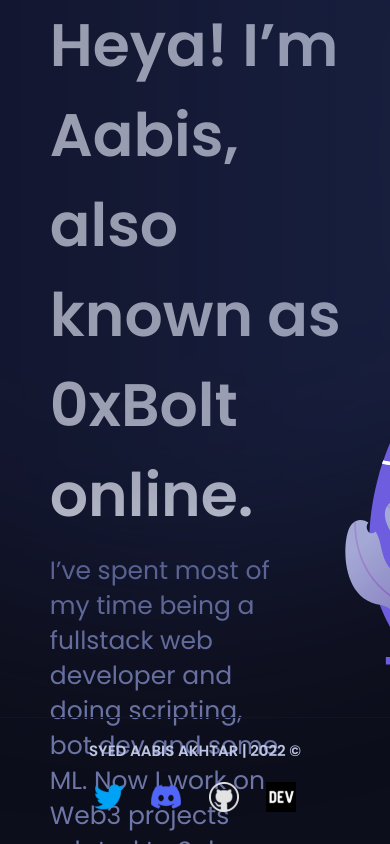
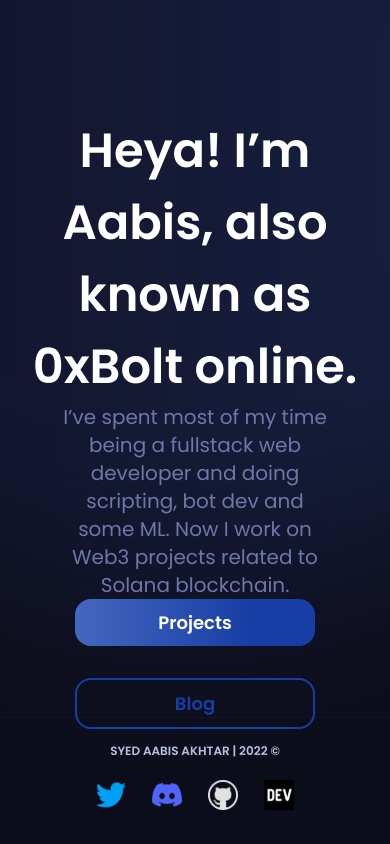
Before and after one commit to GitBolt/site, a Next.js app: page / in a window 390 px wide. Built offline with nearby package versions, Linux system fonts and the light colour scheme.

Commit message:
📱Improve responsiveness

```diff
--- a/components/Animation.tsx
+++ b/components/Animation.tsx
@@ -3,8 +3,8 @@
 
 type Props = {
   json: any,
-  height: number,
-  width: number
+  height: number | string,
+  width: number | string,
 };
 
 export const Animation = function Animation({ json, height, width }: Props) {
--- a/pages/index.tsx
+++ b/pages/index.tsx
@@ -24,7 +24,7 @@
           </Link>
         </div>
         <div className={styles.animation}>
-          <Animation json={Person} height={450} width={650} />
+          <Animation json={Person} height="40rem" width="55rem" />
         </div>
       </main>
       <Footer />
--- a/styles/Index.module.scss
+++ b/styles/Index.module.scss
@@ -18,6 +18,7 @@
         align-self: center;
         margin-left: 15%;
         width: 90%;
+        z-index: 2;
     }
     > p {
         grid-row: 3/3;
@@ -27,30 +28,35 @@
         line-height: 3.5rem;
         margin-left: 15%;
         width: 70%;
+        z-index: 2;
     }
     > .buttons {
         grid-row: 4/5;
-        grid-column: 1;
+        grid-column: 1/2;
         margin-left: 15%;
+        margin-top: 3rem;
         align-self: flex-start;
         gap: 4rem;
         display: flex;
         flex-flow: row wrap;
         align-items: center;
+        width: 100%;
+        z-index: 2;
     }
     > .animation {
         grid-row: 2/4;
         grid-column: 2;
         align-self: center;
+        z-index: 2;
     }
 }
 
 .projects {
-    @include primary_button(1.5rem, 12rem);
+    @include primary_button(1.25rem, 12rem);
     font-size: 2.25rem;
 }
 .blog {
-    @include secondary_button(1.5rem, 12rem);
+    @include secondary_button(1.25rem, 12rem);
     font-size: 2.25rem;
 }
 
@@ -64,4 +70,31 @@
     transform: translate(250px, -300px) rotate(0deg);
     background: linear-gradient(90deg, #12123062 0%, #26376d88 100%);
     filter: blur(100px);
+    z-index: 1;
 }
+
+@media only screen and (max-width: 1050px){
+    .animation {
+        display: none;
+    }
+    .main{
+        text-align: center;
+        >  h1 {
+            grid-column: 1/3;
+            align-self: center;
+            justify-self: center;
+            margin: 0;
+        }
+        > p {
+            grid-column: 1/3;
+            margin: 0;
+            justify-self: center;
+        }
+        .buttons {
+            grid-column: 1/3;
+            margin: 0;
+            justify-content: center;
+        }
+    }
+
+}
--- a/styles/globals.scss
+++ b/styles/globals.scss
@@ -18,6 +18,15 @@
   position: relative;
 }
 
+html {
+  @media only screen and (max-width: 1600px){
+    font-size: 55%;
+  }
+  @media only screen and (max-width: 1350px){
+    font-size: 50%;
+  }
+}
+
 a {
   color: inherit;
   text-decoration: none;
--- a/styles/mixins/buttons.scss
+++ b/styles/mixins/buttons.scss
@@ -2,13 +2,19 @@
     background: linear-gradient(270deg, #173EA5 26.5%, #4567BE 100%);
     color: white;
     padding: $height $width;
-    text-align: center;
-    border-radius: 1em;
+    width: calc($width * 2.5);
+    display: flex;
+    justify-content: center;
+    border: 2px transparent;
+    border-radius: 2rem;
     transition: all .2s ease-in-out;
     font-weight: 800;
+    cursor: pointer;
     &:hover {
-        cursor: pointer;
-        transform: translate(0px, -.5rem);
+        transform: translate(0px, -1rem);
+    }
+    &:active {
+        transform: scale(95%);
     }
 }
 
@@ -16,13 +22,18 @@
     background: transparent;
     color: #173EA5;
     padding: $height $width;
+    width: calc($width * 2.5);
+    display: flex;
+    justify-content: center;
     border: 2px solid #173EA5;
-    text-align: center;
-    border-radius: 1em;
+    border-radius: 2rem;
     transition: all .2s ease-in-out;
     font-weight: 800;
+    cursor: pointer;
     &:hover {
-        cursor: pointer;
-        transform: translate(0px, -.5rem);
+        transform: translate(0px, -1rem);
+    }
+    &:active {
+        transform: scale(95%);
     }
 }
```
